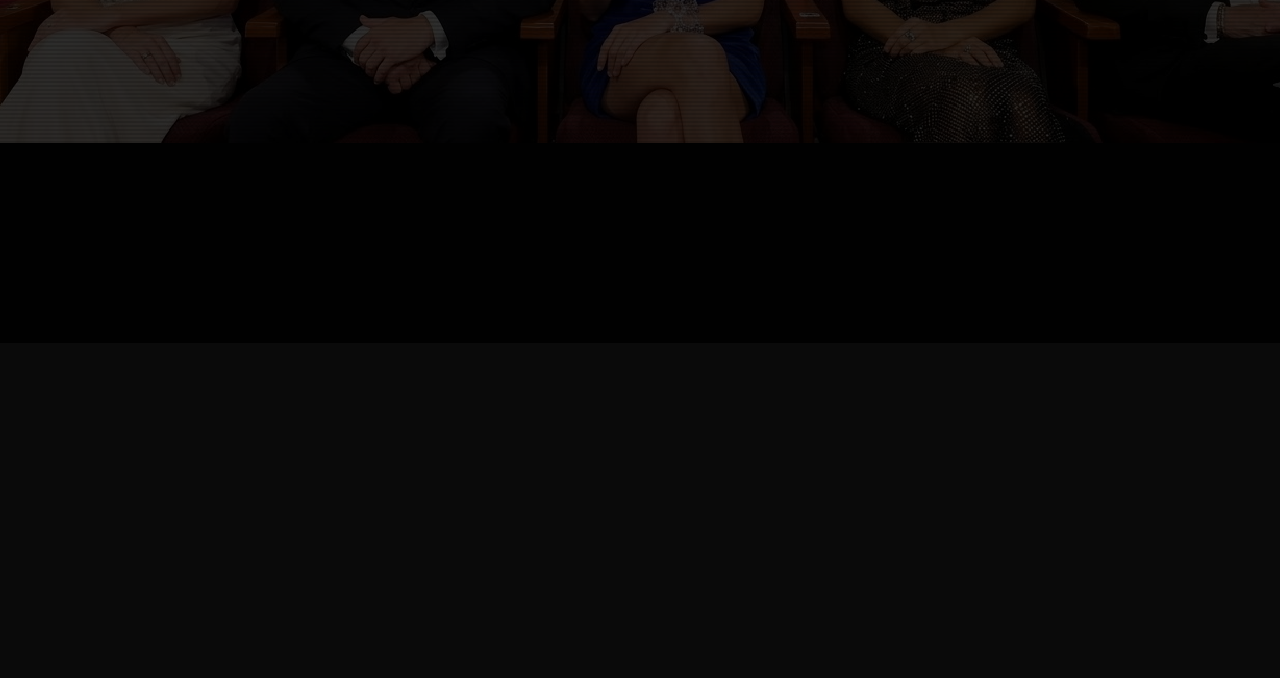
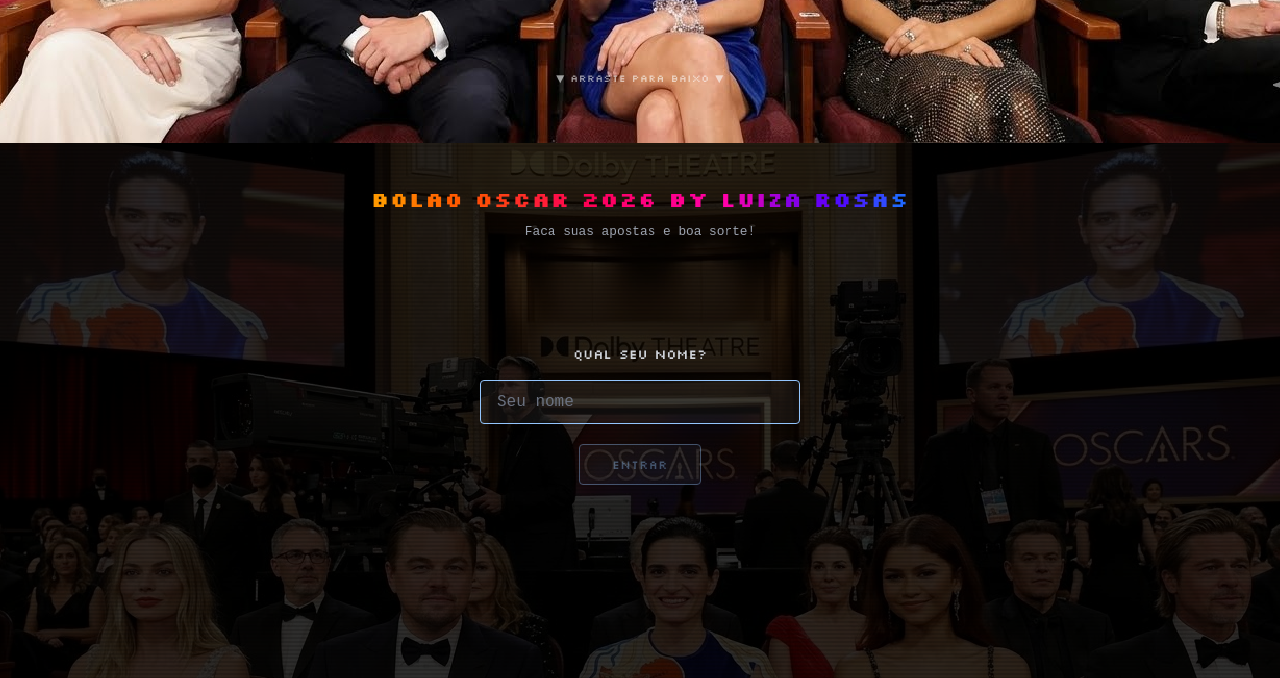
Before and after one commit to bernardobrugnara/bernardocb, a plain HTML site: page bolao-oscar-2026/index.html in a window 1280 px wide. Shown: the part 657-1335 px from the top of the page. Before the commit the page ends 800 px from the top, so only its background shows below. Drawn offline with Linux system fonts and the light colour scheme.

Commit message:
Add hero splash slide with scroll-to-content layout for bolao page
Full-viewport hero shows background image with "arraste para baixo" hint.
Content section with overlay appears on scroll. Uses svh for iOS Safari.

Co-Authored-By: Claude Opus 4.6 <noreply@anthropic.com>

```diff
--- a/bolao-oscar-2026/index.html
+++ b/bolao-oscar-2026/index.html
@@ -24,32 +24,53 @@ body {
   overflow-x: hidden;
 }
 
-/* Scanlines */
-body::before {
+/* Hero slide — full viewport, just the background */
+.hero {
+  min-height: 100vh;
+  min-height: 100svh;
+  display: flex;
+  align-items: flex-end;
+  justify-content: center;
+  padding-bottom: 48px;
+}
+
+.hero-hint {
+  font-family: 'Silkscreen', cursive;
+  font-size: 0.65rem;
+  color: rgba(255,255,255,0.6);
+  letter-spacing: 0.05em;
+  animation: bounce 2s ease-in-out infinite;
+}
+
+@keyframes bounce {
+  0%, 100% { transform: translateY(0); }
+  50% { transform: translateY(-8px); }
+}
+
+/* Content section — has its own overlay */
+.content-section {
+  position: relative;
+  min-height: 100vh;
+}
+
+.content-section::before {
   content: '';
-  position: fixed;
-  top: -200px;
-  left: -200px;
-  right: -200px;
-  bottom: -200px;
+  position: absolute;
+  inset: 0;
+  background: rgba(0,0,0,0.82);
+  z-index: 0;
+}
+
+.content-section::after {
+  content: '';
+  position: absolute;
+  inset: 0;
   background: repeating-linear-gradient(
     transparent 0px, transparent 2px,
     rgba(0,0,0,0.15) 2px, rgba(0,0,0,0.15) 4px
   );
   pointer-events: none;
-  z-index: 9999;
-}
-
-body::after {
-  content: '';
-  position: fixed;
-  top: -200px;
-  left: -200px;
-  right: -200px;
-  bottom: -200px;
-  background: rgba(0,0,0,0.82);
-  pointer-events: none;
-  z-index: 9998;
+  z-index: 1;
 }
 
 a { color: #93c5fd; text-decoration: none; }
@@ -57,7 +78,7 @@ a:hover { color: #bfdbfe; text-decoration: underline; }
 
 .container {
   position: relative;
-  z-index: 10000;
+  z-index: 2;
   max-width: 640px;
   margin: 0 auto;
   padding: 40px 20px 120px;
@@ -294,7 +315,7 @@ a:hover { color: #bfdbfe; text-decoration: underline; }
   border-top: 1px solid rgba(255,255,255,0.1);
   padding: 14px 20px;
   text-align: center;
-  z-index: 10001;
+  z-index: 3;
   backdrop-filter: blur(12px);
 }
 
@@ -410,6 +431,11 @@ a:hover { color: #bfdbfe; text-decoration: underline; }
 </head>
 <body>
 
+<div class="hero">
+  <span class="hero-hint">&#9660; arraste para baixo &#9660;</span>
+</div>
+
+<div class="content-section">
 <div class="container">
   <div class="header">
     <h1>BOLAO OSCAR 2026 BY LUIZA ROSAS</h1>
@@ -450,6 +476,7 @@ a:hover { color: #bfdbfe; text-decoration: underline; }
     <a href="https://bernardocb.com" class="back-link">&larr; voltar para bernardocb.com</a>
   </div>
 </div>
+</div><!-- /content-section -->
 
 <!-- Submit bar (only visible during voting) -->
 <div id="submit-bar" class="submit-bar" style="display:none;">
```
